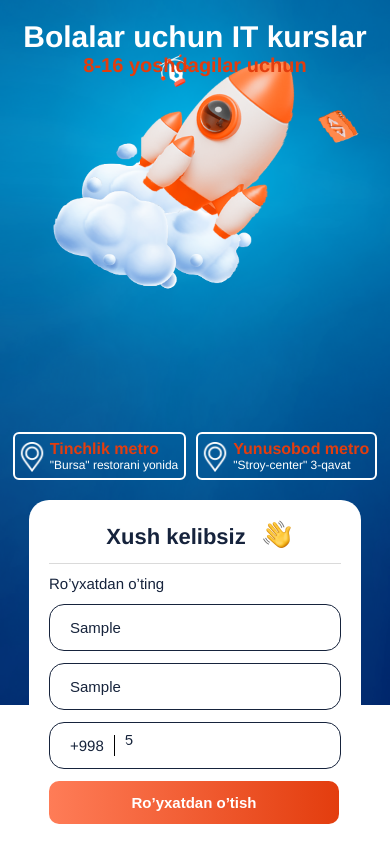
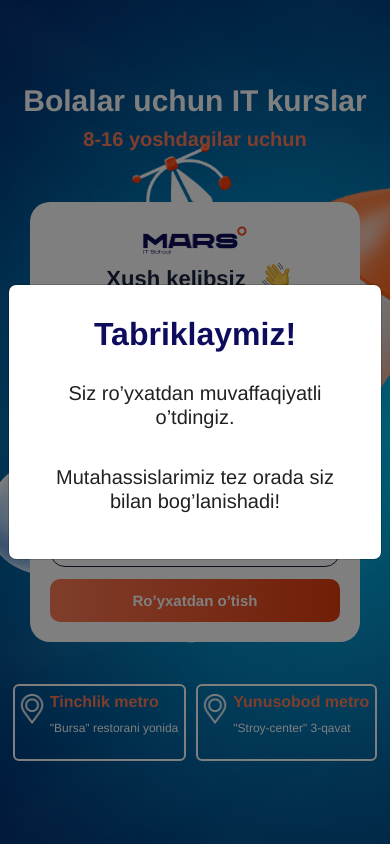
Before and after one commit to Farrux02/mars_landing, a website with bundled scripts: page index.html in a window 390 px wide. Both pictures are taken after typing "Sample", "Sample", "5" into the empty fields and a click on the button "Ro’yxatdan o’tish". Built offline with nearby package versions, Linux system fonts and the light colour scheme; no server answers; a script that the page names is missing.

Commit message:
fix mobile layout, add modal

```diff
--- a/assets/script.js
+++ b/assets/script.js
@@ -40,14 +40,16 @@ window.addEventListener("load", () => {
     let bodyRequest = {
       "fields[name_1]": `${nameValue} ${surnameValue}`,
       "fields[875069_1][451775]": `+998${telValue}`,
-      "form_id": 899833,
-      "hash": "9367fbb25908ffe1345ccdb61d5f3bac",
-      "visitor_uid": visitor_uid
-    }
-    await fetch("https://landing.marsit.uz", {
+      form_id: 899833,
+      hash: "9367fbb25908ffe1345ccdb61d5f3bac",
+      visitor_uid: visitor_uid,
+    };
+    await fetch("http://localhost:3000/", {
       method: "POST",
       // body: formData,
       body: JSON.stringify(bodyRequest),
+    }).then(() => {
+      (firstname.value = ""), (surname.value = ""), (telNumber.value = "");
     });
   };
 
--- a/assets/style.scss
+++ b/assets/style.scss
@@ -1,4 +1,11 @@
-* {
+*,
+p,
+h1,
+h2,
+h3,
+h4,
+h5,
+h6 {
   padding: 0;
   margin: 0;
 }
@@ -8,7 +15,7 @@
   -webkit-font-smoothing: antialiased;
   -moz-osx-font-smoothing: grayscale;
   text-align: center;
-  background: url("../assets/Web\ banner\ 1.1.png") no-repeat center;
+  background: url("./Web-banner-1.1.png") no-repeat center;
   background-size: cover;
   overflow: hidden;
 }
@@ -23,6 +30,23 @@
   justify-content: space-between;
   align-items: center;
   height: calc(100vh);
+  .modal-content {
+    padding: 30px;
+    &__heading {
+      font-weight: 700;
+      font-size: 32px;
+      line-height: 120%;
+      color: #0e0d5d;
+    }
+    &__text {
+      margin-top: 20px;
+      font-weight: 500;
+      font-size: 20px;
+      line-height: 120%;
+      text-align: center;
+      color: #212121;
+    }
+  }
 }
 
 .form-wrapper {
@@ -32,7 +56,14 @@
   justify-content: center;
   padding: 50px;
   background: #ffffff;
+  padding-top: 30px;
   border-radius: 35px;
+  .logo {
+    width: 146px;
+    height: 60px;
+    object-fit: contain;
+    margin-bottom: 20px;
+  }
   .heading {
     font-weight: 700;
     font-size: 27px;
@@ -48,7 +79,7 @@
       right: 90px;
       width: 28px;
       height: 28px;
-      background-image: url("../assets/hand-img.png");
+      background-image: url("./hand-img.png");
       background-size: contain;
       background-repeat: no-repeat;
     }
@@ -71,13 +102,12 @@
     background: #ffffff;
     border: 1px solid #16233c;
     border-radius: 15px;
-    width: 353px;
+    width: 100%;
     font-weight: 400;
     font-size: 15px;
     line-height: 20px;
     color: #16233b;
     margin-bottom: 20px;
-    height: 30px;
     outline: none;
     &::placeholder {
       font-weight: 400;
@@ -96,10 +126,9 @@
     border: 1px solid #16233c;
     padding: 15px 20px;
     display: flex;
-    width: 353px;
+    width: 100%;
     align-items: center;
     border-radius: 15px;
-    height: 30px;
     p {
       padding-right: 10px;
       border-right: 1px solid #000000;
@@ -145,7 +174,7 @@
     &__title {
       font-weight: 700;
       font-size: 30px;
-      color: #e33d0e;
+      color: #ff7d58;
     }
   }
 }
@@ -165,7 +194,7 @@
     h2 {
       font-weight: 700;
       font-size: 26px;
-      color: #e33d0e;
+      color: #ff7d58;
     }
     p {
       font-weight: 400;
@@ -177,7 +206,7 @@
       content: "";
       width: 100px;
       height: 40px;
-      background-image: url("../assets/047-placeholder-6.png");
+      background-image: url("./047-placeholder-6.png");
       left: 2px;
       top: 8px;
       background-size: contain;
@@ -188,17 +217,40 @@
 
 @media (max-width: 470px) {
   #app {
-    background-image: url("../assets/For\ Phone\ 1.1.png");
+    // background-image: url("./For-Phone-1.1.png");
     background-size: cover;
-    background-position-y: -180px;
+    background-position-x: -180px;
+    overflow: auto;
   }
   .main {
+    display: flex;
     justify-content: center;
-    flex-direction: column;
+    /* align-items: center; */
+    height: 100vh;
+  }
+  .text-wrapper {
+    height: 85%;
+    align-self: center;
+    .address-wrapper {
+      justify-content: space-around;
+    }
   }
   .form-wrapper {
+    position: absolute;
+    // width: calc(90% - 40px);
     border-radius: 20px;
     padding: 20px;
+    top: 50%;
+    left: 50%;
+    -webkit-transform: translate(-50%, -50%);
+    -moz-transform: translate(-50%, -50%);
+    -ms-transform: translate(-50%, -50%);
+    -o-transform: translate(-50%, -50%);
+    transform: translate(-50%, -50%);
+    .logo {
+      height: 40px;
+      margin-bottom: 0;
+    }
     .heading {
       font-size: 22px;
       padding-bottom: 10px;
@@ -210,15 +262,7 @@
       margin: 10px 0;
     }
   }
-  .form-input {
-    max-width: 250px;
-    height: 15px;
-    margin-bottom: 12px;
-  }
-  .form__number-wrapper {
-    max-width: 250px;
-    height: 15px;
-  }
+
   .form-btn {
     max-width: 290px;
     margin-top: 12px;
@@ -253,6 +297,14 @@
     }
   }
 }
+@media (max-width: 380px) {
+  .text-wrapper {
+    height: 90%;
+  }
+  .address-wrapper .address h2 {
+    font-size: 14px;
+  }
+}
 input::-webkit-outer-spin-button,
 input::-webkit-inner-spin-button {
   -webkit-appearance: none;
--- a/index.html
+++ b/index.html
@@ -5,6 +5,8 @@
     <meta http-equiv="X-UA-Compatible" content="IE=edge" />
     <meta name="viewport" content="width=device-width, initial-scale=1.0" />
     <title>Mars IT School</title>
+    <link rel="stylesheet" href="./assets/bootstrap.min.css" />
+    <script src="./assets/bootstrap.min.js"></script>
     <link rel="stylesheet" href="./assets/style.css" />
   </head>
   <body id="app">
@@ -26,6 +28,7 @@
         </div>
       </div>
       <div class="form-wrapper">
+        <img src="./assets/mars-logo.png" alt="mars-logo" class="logo" />
         <form class="form" id="amoForm">
           <h1 class="heading">Xush kelibsiz</h1>
           <p class="title">Ro’yxatdan o’ting</p>
@@ -56,8 +59,34 @@
               required
             />
           </div>
-          <button class="form-btn">Ro’yxatdan o’tish</button>
+          <button
+            class="form-btn"
+            data-bs-toggle="modal"
+            data-bs-target="#exampleModal"
+          >
+            Ro’yxatdan o’tish
+          </button>
         </form>
+      </div>
+
+      <div
+        class="modal fade"
+        id="exampleModal"
+        tabindex="-1"
+        aria-labelledby="exampleModalLabel"
+        aria-hidden="true"
+      >
+        <div class="modal-dialog modal-dialog-centered">
+          <div class="modal-content">
+            <h2 class="modal-content__heading">Tabriklaymiz!</h2>
+            <p class="modal-content__text">
+              Siz ro’yxatdan muvaffaqiyatli o’tdingiz.
+            </p>
+            <p class="modal-content__text">
+              Mutahassislarimiz tez orada siz bilan bog’lanishadi!
+            </p>
+          </div>
+        </div>
       </div>
     </main>
 
--- a/node/app.js
+++ b/node/app.js
@@ -60,7 +60,8 @@ http
       request.on("end", async () => {
         const data = await JSON.parse(body);
         req.post({
-          url: "https://forms.amocrm.ru/queue/add",
+          // url: "https://forms.amocrm.ru/queue/add",
+          url: "https://forms.amocrm.ru/queue/",
           formData: data
         })
       });
```
Also changed, not shown: assets/bootstrap.min.css (added), assets/bootstrap.min.js (added), assets/style.css, 1 other file.
